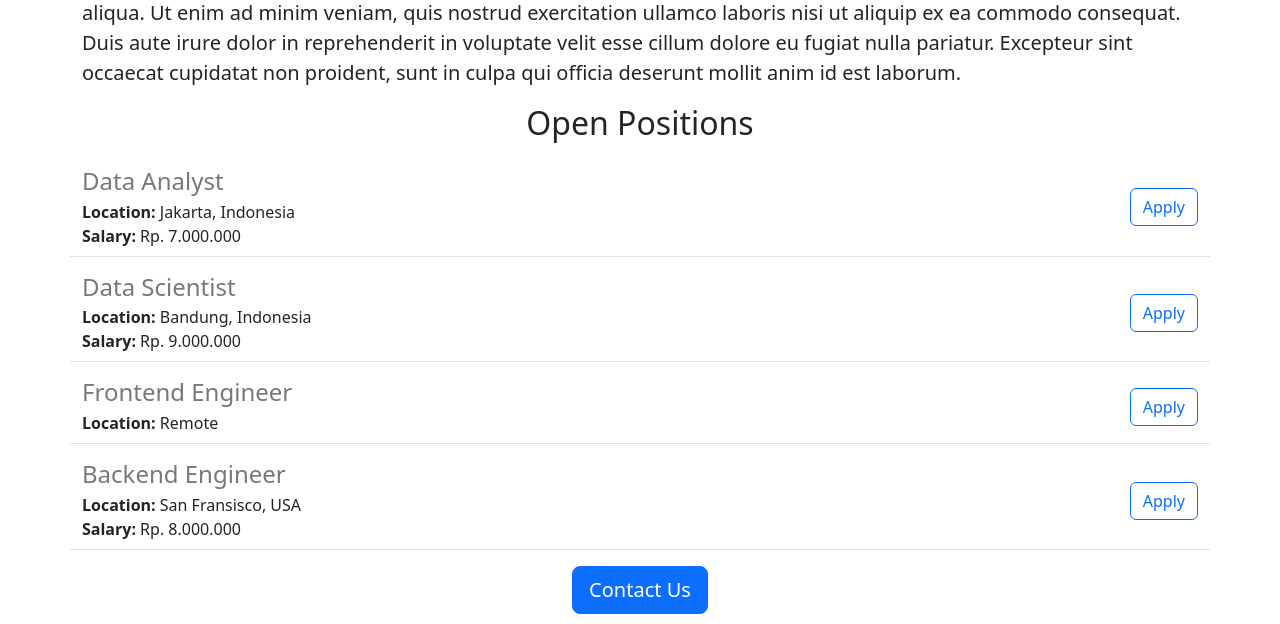
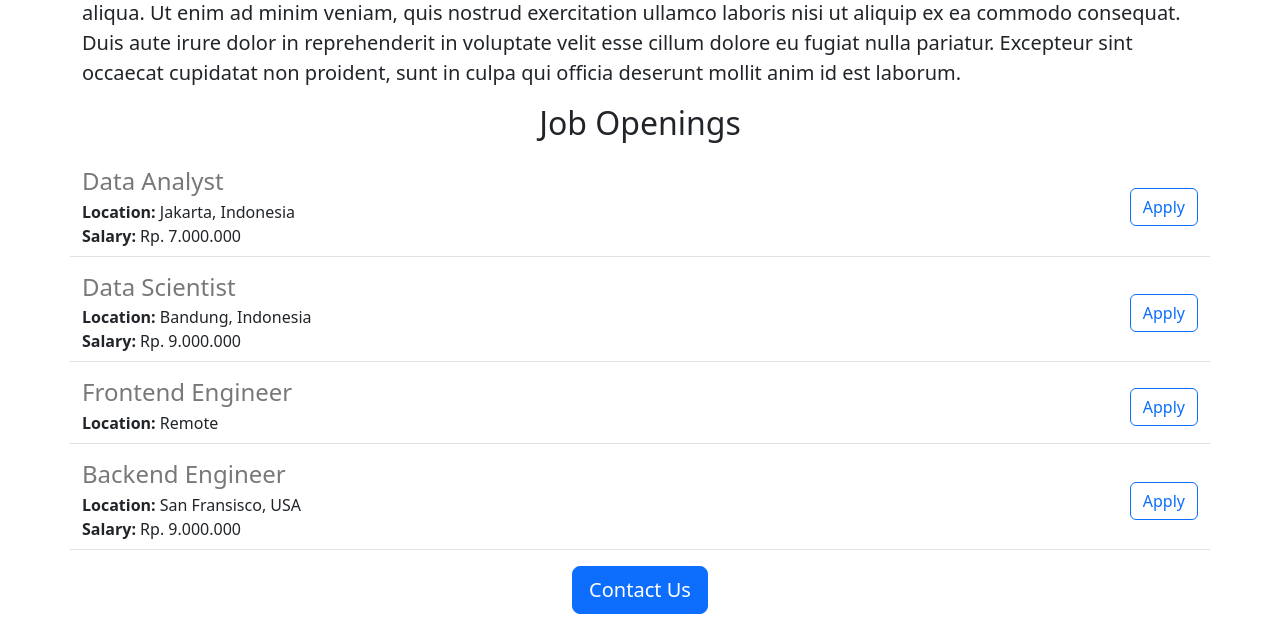
Before and after one commit to aldybw/jobmile-careers-website-v2, a Flask app: page / in a window 1280 px wide. Shown: the part 542-1166 px from the top of the page. Run offline with Flask 2, Linux system fonts and the light colour scheme.

Commit message:
made some changes

```diff
--- a/app.py
+++ b/app.py
@@ -25,7 +25,7 @@ JOBS = [
     'id': 4,
     'title': 'Backend Engineer',
     'location': 'San Fransisco, USA',
-    'salary': 'Rp. 8.000.000'
+    'salary': 'Rp. 9.000.000'
   },
 ]
 
--- a/templates/home.html
+++ b/templates/home.html
@@ -18,7 +18,7 @@
       <img class="img-fluid" id="banner" src="https://aldy-careers-website.aldyckybagus.repl.co/static/banner.jpg">
       <h2 class="text-center mt-2 mb-4">About Aldy</h2>
       <p class="lead">Lorem ipsum dolor sit amet, consectetur adipiscing elit, sed do eiusmod tempor incididunt ut labore et dolore magna aliqua. Ut enim ad minim veniam, quis nostrud exercitation ullamco laboris nisi ut aliquip ex ea commodo consequat. Duis aute irure dolor in reprehenderit in voluptate velit esse cillum dolore eu fugiat nulla pariatur. Excepteur sint occaecat cupidatat non proident, sunt in culpa qui officia deserunt mollit anim id est laborum.</p>
-      <h2 class="text-center mt-2 mb-4">Open Positions</h2>
+      <h2 class="text-center mt-2 mb-4">Job Openings</h2>
       <p>
         {% for job in jobs %}
           {% include 'jobitem.html' %}
```
